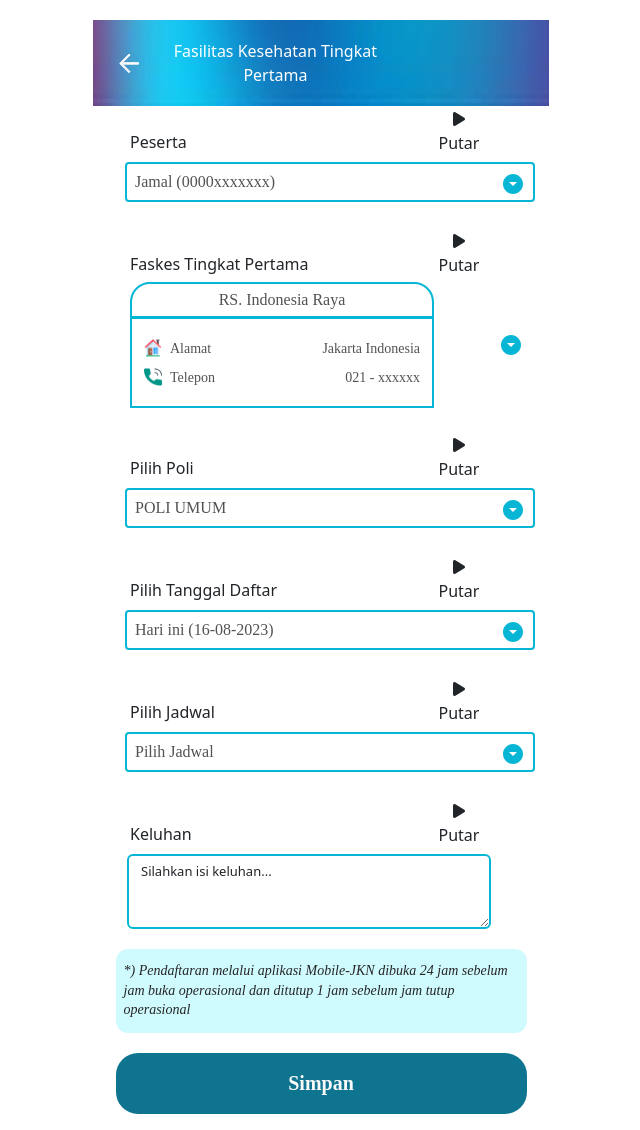
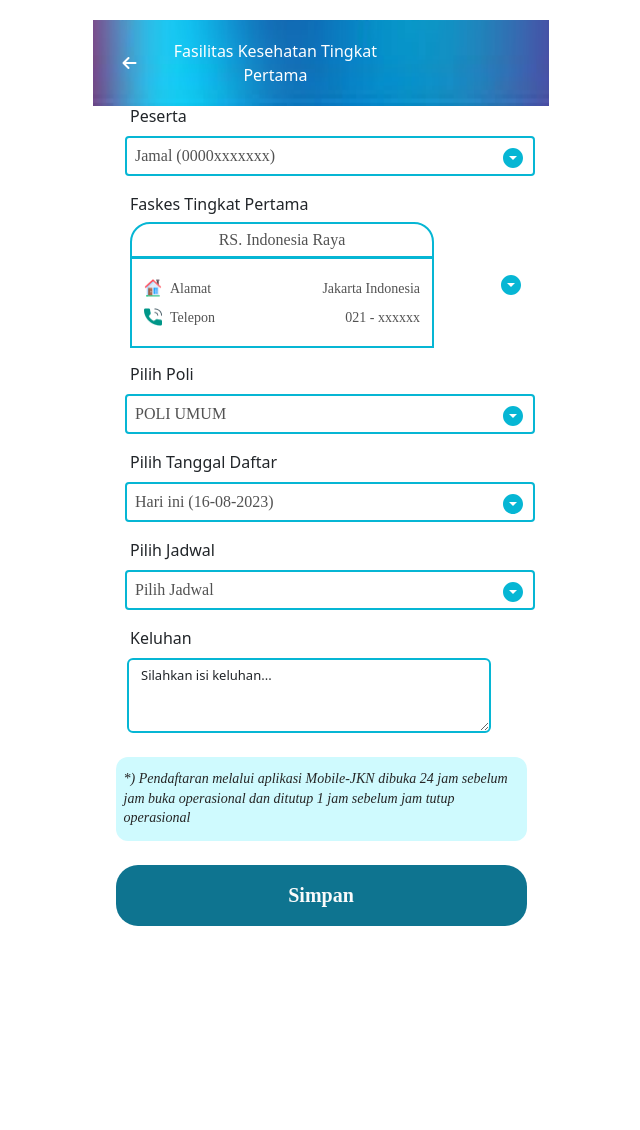
Before and after one commit to Ziassy/jkn-voice-care, a Django app: page /submenu/0001/ in a window 1280 px wide. Shown: the whole page, without its empty margins (319-959 px from the left). After the commit the page ends 926 px from the top, so only its background shows below. Run offline with Django 4.2, Linux system fonts and the light colour scheme; data comes from the database, SQL or seed files in the repository; both versions use the stored data as it was after the commit; some libraries are stand-ins or nearby versions.

Commit message:
[FIX] Layout margin

```diff
--- a/main/static/css/menu.css
+++ b/main/static/css/menu.css
@@ -62,6 +62,7 @@
   border-radius: 12px;
   background: #FFF;
   box-shadow: 0px 0px 10px 4px rgba(0, 0, 0, 0.20);
+  margin-top: 40px;
 }
 
 .greeting-text {
--- a/main/static/css/submenu-detail.css
+++ b/main/static/css/submenu-detail.css
@@ -54,7 +54,7 @@
     border: 1px solid #0E7490;
   }
 
-  .mb-3 {
+  .mt-20 {
     margin-top: 20px;
   }
 
--- a/main/templates/main/submenu_detail.html
+++ b/main/templates/main/submenu_detail.html
@@ -8,13 +8,10 @@
             <div class="navbar-custom-container">
             <img class="navbar-img" src="{% static '/images/navbar-detail.png' %}" alt="navbar detail" />
             <div class="container text-center">
-                {% comment %} <button id="backButton" class="btn btn-primary" style="background-color: transparent; border:none;" onclick="goBack()">
+                <div class="img-text">
+                <button id="backButton" class="btn btn-primary" style="background-color: transparent; border:none;" onclick="goBack()">
                     <i class="fas fa-arrow-left"></i>
-                </button> {% endcomment %}
-                <div class="img-text">
-                <svg xmlns="http://www.w3.org/2000/svg" width="24" height="25" viewBox="0 0 24 25" fill="none">
-                    <path d="M13.0666 4.26375L6.43395 10.8964L5.58039 11.75H6.7875H21.5V13.25H6.7875H5.58192L6.43363 14.1032L13.0557 20.7372L12 21.7929L2.70711 12.5L12.0012 3.20586L13.0666 4.26375Z" fill="#FAFAFA" stroke="#FAFAFA"/>
-                </svg>
+                </button>
                 </div>
                 <div class="img-text1">Fasilitas Kesehatan Tingkat Pertama</div>
             </div>
@@ -27,7 +24,7 @@
                 {% for detail in detail_submenu %}
                 {% if menu_name == detail.title %}
                     {% if detail.title == 'Peserta' %}
-                    <div class="mb-3 mr-3">
+                    <div class="mt-4 mr-3">
                         <div class="row align-items-end">
                             <div class="col-md-8">
                             <label for="exampleInputEmail1" class="form-label">{{ detail.title }}</label>
@@ -54,7 +51,7 @@
                         </div>
                     </div>
                     {% elif detail.title == 'Faskes Tingkat Pertama' %}
-                    <div class="mb-3">
+                    <div class="mb-3 mt-3">
                         <div class="row align-items-end">
                             <div class="col-md-8">
                             <label for="exampleInputEmail1" class="form-label">{{ detail.title }}</label>
@@ -194,13 +191,13 @@
                 {% endfor %}
             {% endfor %}
 
-            <div class="mb-3 d-flex justify-content-center">
+            <div class="mt-4 d-flex justify-content-center">
                 <div class="custom-card">
                     <div class="info-text">*) Pendaftaran melalui aplikasi Mobile-JKN dibuka 24 jam sebelum jam buka operasional dan ditutup 1 jam sebelum jam tutup operasional</div>
                 </div>
             </div>
 
-            <div class="mb-3 text-center">
+            <div class="mt-4 text-center">
                 <button type="button" class="menu-button">
                 Simpan
                 </button>
@@ -208,6 +205,6 @@
         </div>
     </div>
 
-
+    <script src="{% static 'js/toggle.js' %}"></script>
 
 {% endblock content %}
```
Also changed, not shown: db.sqlite3, 9 other files.
